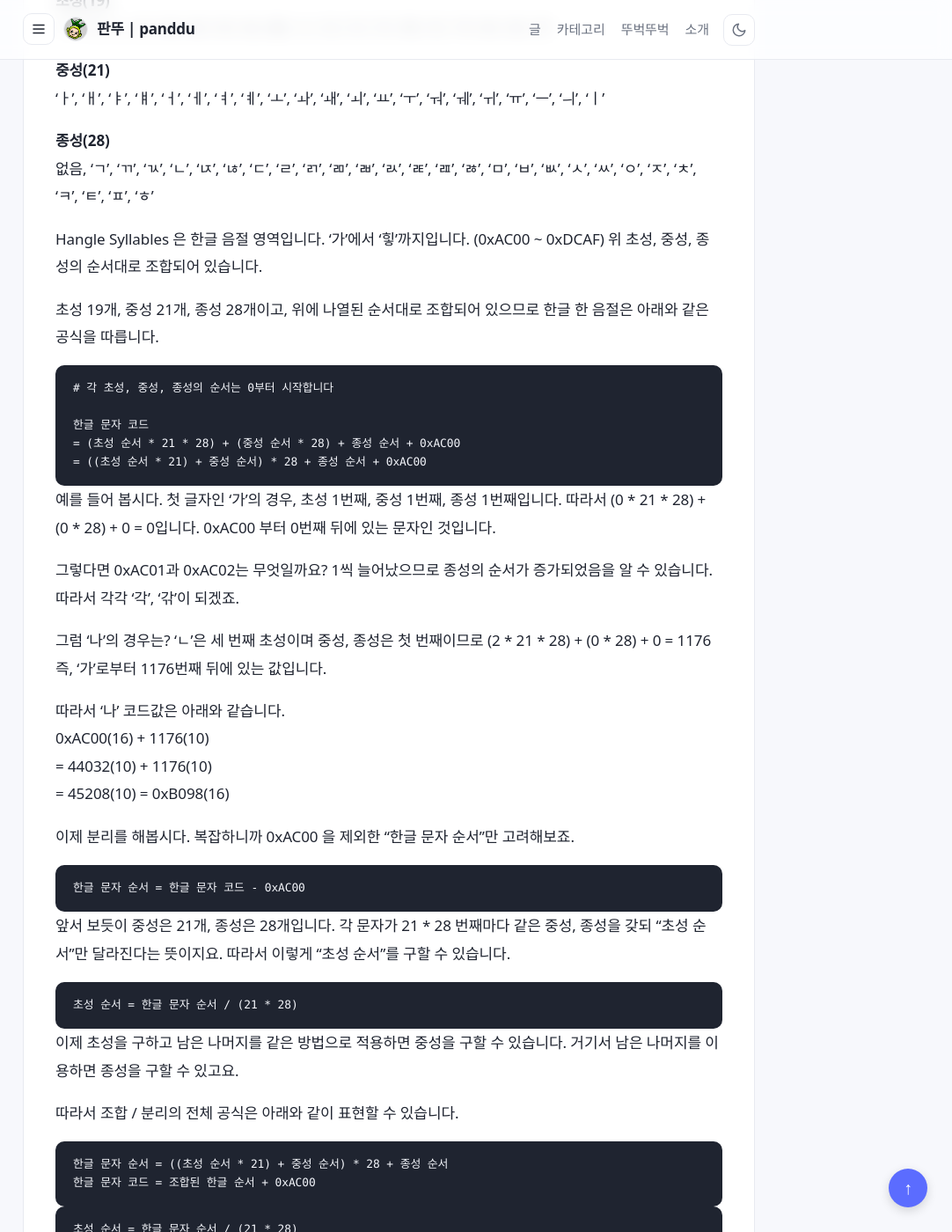
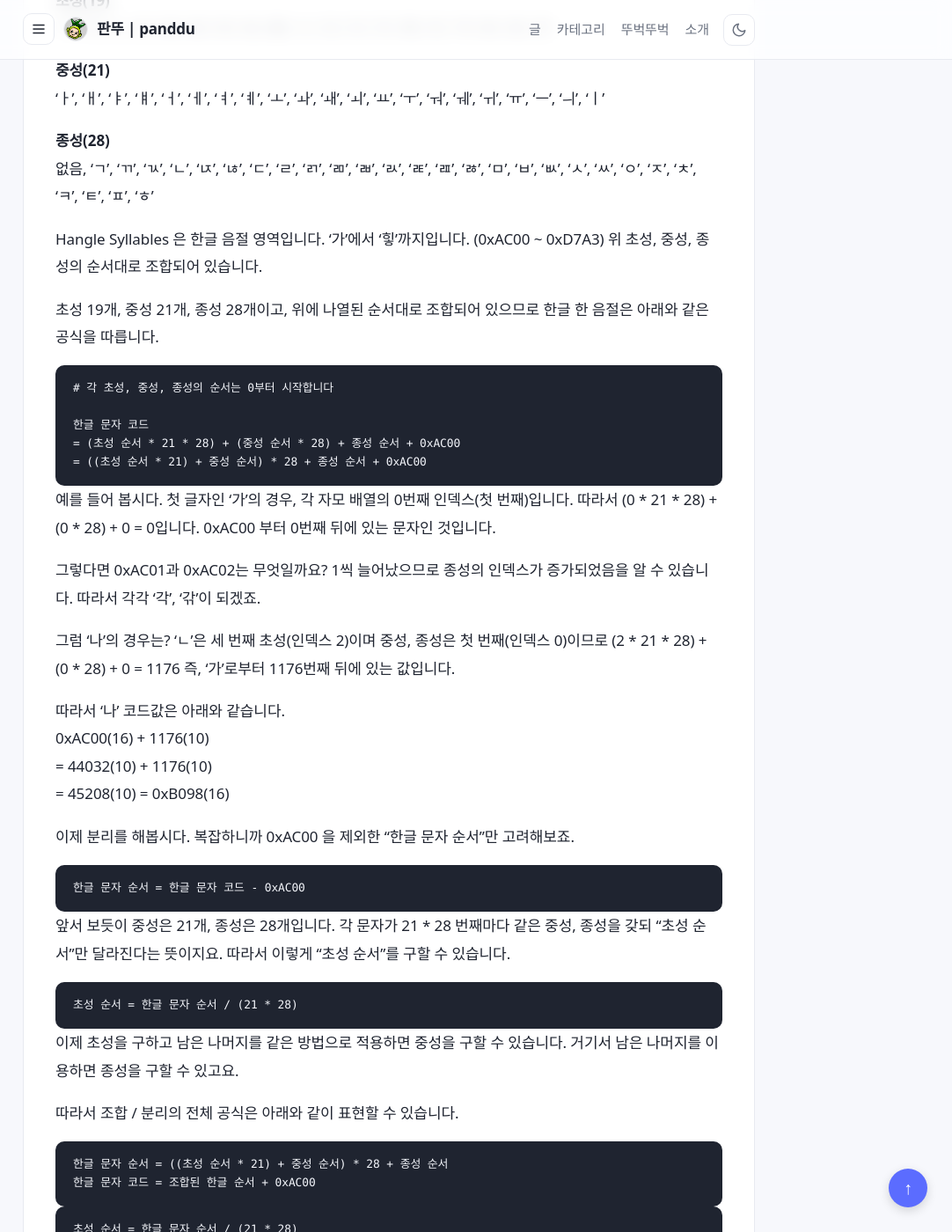
Before and after one commit to panddu/panddu.github.io, a Jekyll site: the page built from _posts/2019-04-09-unicode-hangle.md, in a window 1280 px wide and 1400 px high, scrolled down 1570 px. Shown: the whole window at 88% size, without its empty margins (198-1280 px from the left). Built offline with Jekyll 4.4.1, drawn with Linux system fonts in a browser that asks for light colours; some web fonts are replaced; comment, search, counter and statistics services are not loaded; some of the changed text lies outside the part shown.

Commit message:
fix: 한글 유니코드 계산 공식 오류 및 겹모음 분할 매핑 수정

````diff
--- a/_posts/2019-04-09-unicode-hangle.md
+++ b/_posts/2019-04-09-unicode-hangle.md
@@ -51,7 +51,7 @@
 **종성(28)**
 없음, 'ㄱ', 'ㄲ', 'ㄳ', 'ㄴ', 'ㄵ', 'ㄶ', 'ㄷ', 'ㄹ', 'ㄺ', 'ㄻ', 'ㄼ', 'ㄽ', 'ㄾ', 'ㄿ', 'ㅀ', 'ㅁ', 'ㅂ', 'ㅄ', 'ㅅ', 'ㅆ', 'ㅇ', 'ㅈ', 'ㅊ', 'ㅋ', 'ㅌ', 'ㅍ', 'ㅎ'
 
-Hangle Syllables 은 한글 음절 영역입니다. '가'에서 '힣'까지입니다. (0xAC00 ~ 0xDCAF) 위 초성, 중성, 종성의 순서대로 조합되어 있습니다.
+Hangle Syllables 은 한글 음절 영역입니다. '가'에서 '힣'까지입니다. (0xAC00 ~ 0xD7A3) 위 초성, 중성, 종성의 순서대로 조합되어 있습니다.
 
 초성 19개, 중성 21개, 종성 28개이고, 위에 나열된 순서대로 조합되어 있으므로 한글 한 음절은 아래와 같은 공식을 따릅니다.
 
@@ -63,11 +63,11 @@
 = ((초성 순서 * 21) + 중성 순서) * 28 + 종성 순서 + 0xAC00
 ```
 
-예를 들어 봅시다. 첫 글자인 '가'의 경우, 초성 1번째, 중성 1번째, 종성 1번째입니다. 따라서 (0 * 21 * 28) + (0 * 28) + 0 = 0입니다. 0xAC00 부터 0번째 뒤에 있는 문자인 것입니다.
+예를 들어 봅시다. 첫 글자인 '가'의 경우, 각 자모 배열의 0번째 인덱스(첫 번째)입니다. 따라서 (0 * 21 * 28) + (0 * 28) + 0 = 0입니다. 0xAC00 부터 0번째 뒤에 있는 문자인 것입니다.
 
-그렇다면 0xAC01과 0xAC02는 무엇일까요? 1씩 늘어났으므로 종성의 순서가 증가되었음을 알 수 있습니다. 따라서 각각 '각', '갂'이 되겠죠.
+그렇다면 0xAC01과 0xAC02는 무엇일까요? 1씩 늘어났으므로 종성의 인덱스가 증가되었음을 알 수 있습니다. 따라서 각각 '각', '갂'이 되겠죠.
 
-그럼 '나'의 경우는? 'ㄴ'은 세 번째 초성이며 중성, 종성은 첫 번째이므로 (2 * 21 * 28) + (0 * 28) + 0 = 1176 즉, '가'로부터 1176번째 뒤에 있는 값입니다.
+그럼 '나'의 경우는? 'ㄴ'은 세 번째 초성(인덱스 2)이며 중성, 종성은 첫 번째(인덱스 0)이므로 (2 * 21 * 28) + (0 * 28) + 0 = 1176 즉, '가'로부터 1176번째 뒤에 있는 값입니다.
 
 따라서 '나' 코드값은 아래와 같습니다.
 0xAC00(16) + 1176(10)
@@ -101,6 +101,8 @@
 종성 순서 = (한글 문자 순서 % (21 * 28)) % 28
 ```
 
+*참고: 실제 구현 시 나눗셈(`/`) 연산은 소수점 버림 처리(JS의 `Math.floor()`나 Python의 `//` 등)가 필요합니다.*
+
 그런데, 뭔가 부족합니다.
 
 ```
@@ -125,7 +127,7 @@
 ['ㄱ'], ['ㄱ', 'ㄱ'], ['ㄴ'], ['ㄷ'], ['ㄷ', 'ㄷ'], ['ㄹ'], ['ㅁ'], ['ㅂ'], ['ㅂ', 'ㅂ'], ['ㅅ'], ['ㅅ', 'ㅅ'], ['ㅇ'], ['ㅈ'], ['ㅈ', 'ㅈ'], ['ㅊ'], ['ㅋ'], ['ㅌ'], ['ㅍ'], ['ㅎ']
 
 **중성(21)**
-['ㅏ'], ['ㅐ'], ['ㅑ'], ['ㅒ'], ['ㅓ'], ['ㅔ'], ['ㅕ'], ['ㅖ'], ['ㅗ'], ['ㅘ'], ['ㅙ'], ['ㅚ'], ['ㅛ'], ['ㅜ'], ['ㅜ', 'ㅓ'], ['ㅜ', 'ㅔ'], ['ㅜ', 'ㅣ'], ['ㅠ'], ['ㅡ'], ['ㅡ', 'ㅣ'], ['ㅣ']
+['ㅏ'], ['ㅐ'], ['ㅑ'], ['ㅒ'], ['ㅓ'], ['ㅔ'], ['ㅕ'], ['ㅖ'], ['ㅗ'], ['ㅗ', 'ㅏ'], ['ㅗ', 'ㅐ'], ['ㅗ', 'ㅣ'], ['ㅛ'], ['ㅜ'], ['ㅜ', 'ㅓ'], ['ㅜ', 'ㅔ'], ['ㅜ', 'ㅣ'], ['ㅠ'], ['ㅡ'], ['ㅡ', 'ㅣ'], ['ㅣ']
 
 **종성(28)**
 없음, ['ㄱ'], ['ㄱ', 'ㄱ'], ['ㄱ', 'ㅅ'], ['ㄴ'], ['ㄴ', 'ㅈ'], ['ㄴ', 'ㅎ'], ['ㄷ'], ['ㄹ'], ['ㄹ', 'ㄱ'], ['ㄹ', 'ㅁ'], ['ㄹ', 'ㅂ'], ['ㄹ', 'ㅅ'], ['ㄹ', 'ㅌ'], ['ㄹ', 'ㅍ'], ['ㄹ', 'ㅎ'], ['ㅁ'], ['ㅂ'], ['ㅂ', 'ㅅ'], ['ㅅ'], ['ㅅ', 'ㅅ'], ['ㅇ'], ['ㅈ'], ['ㅊ'], ['ㅋ'], ['ㅌ'], ['ㅍ'], ['ㅎ']
````
